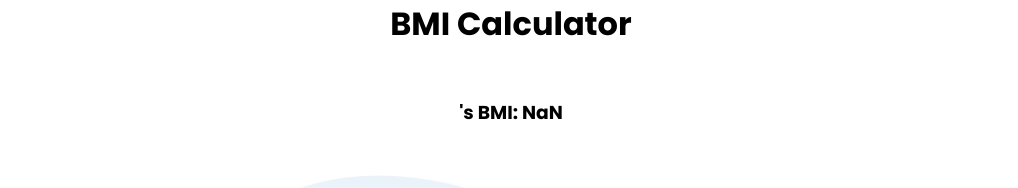
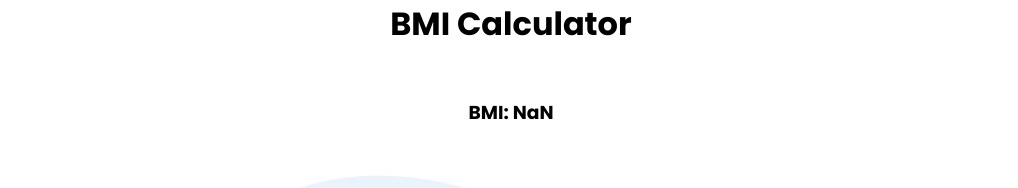
Before and after one commit to mserhatyuksel/BMI-React, a React (Create React App) app: page /result in a window 1280 px wide. Shown: the top 188 px of the page, without its empty margins (129-1147 px from the left). Built offline with nearby package versions, Linux system fonts and the light colour scheme.

Commit message:
name control

```diff
--- a/src/components/Result/Result.jsx
+++ b/src/components/Result/Result.jsx
@@ -10,7 +10,7 @@ const Result = ({ user, height, weight }) => {
   return (
     <div className={styles.container}>
       <h3>
-        {user}'s BMI: {bmi}
+        {user && `${user}'s`} BMI: {bmi}
       </h3>
       {bmi <= 18.4 ? (
         <img
```
